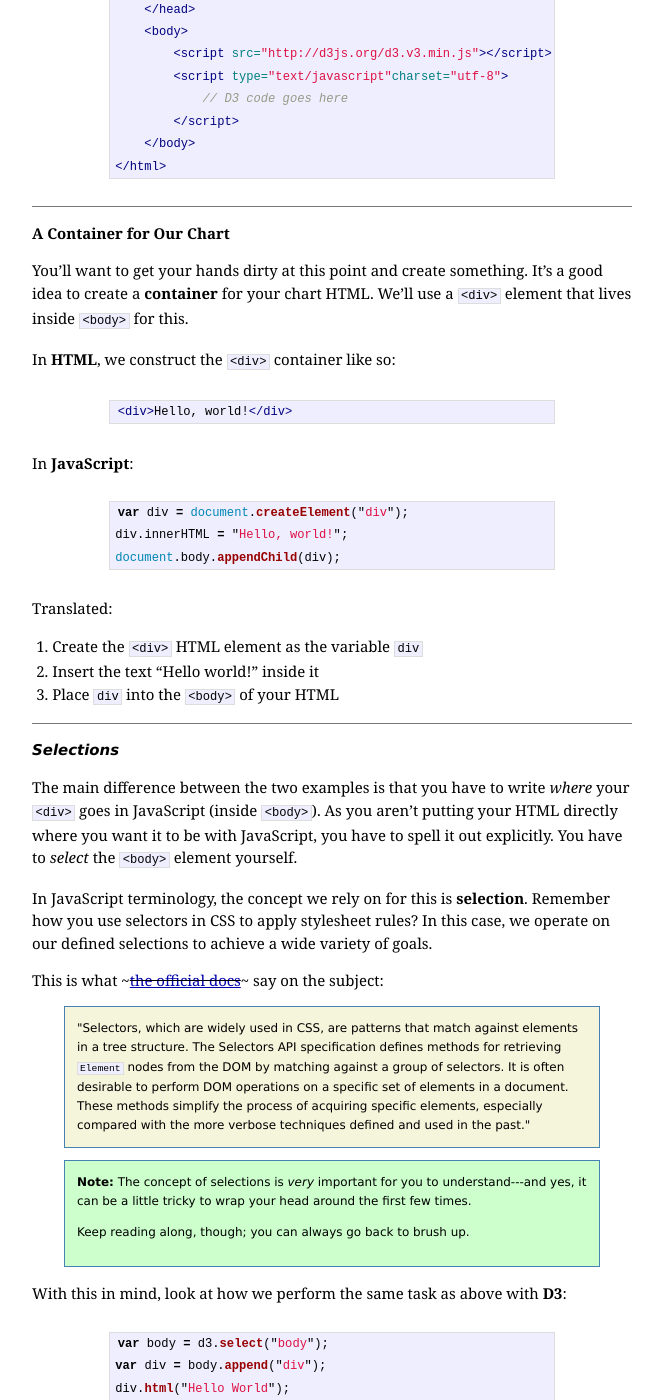
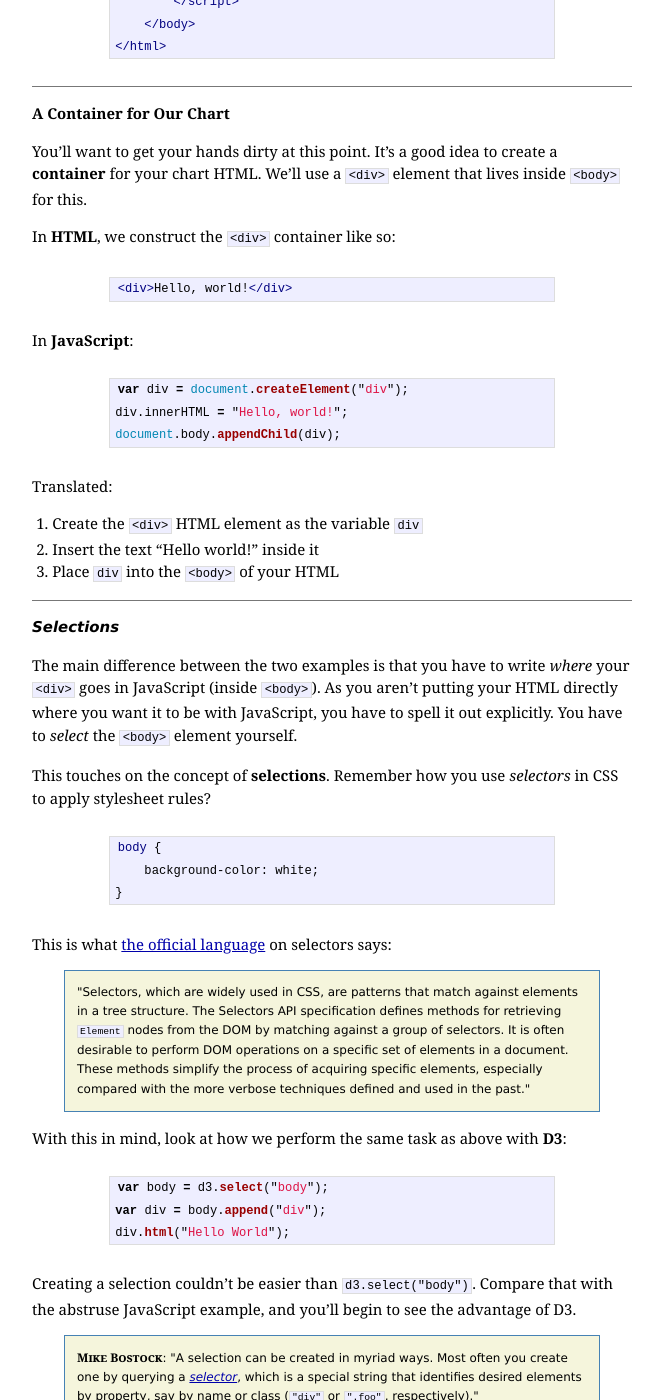
Before and after one commit to ndarville/ndarville.github.io, a Jekyll site: the page built from _posts/2013-11-10-a-bar-chart.markdown, in a window 1280 px wide and 1400 px high, scrolled down 1821 px. Shown: the whole window, without its empty margins (308-971 px from the left). Built offline with Jekyll 4.4.1, drawn with Linux system fonts in a browser that asks for light colours; Markdown is read by kramdown in place of the engine named in the settings; some of the changed text lies outside the part shown.

Commit message:
Cleaned up language of first part of bar tut

````diff
--- a/_posts/2013-11-10-a-bar-chart.markdown
+++ b/_posts/2013-11-10-a-bar-chart.markdown
@@ -35,7 +35,7 @@
 var data = [4, 8, 15, 16, 23, 42];
 ```
 
-The goal is to turn it into something like this:
+The goal is to turn it into this:
 
 <div class="chart chart-aperitif"></div>
 <style>
@@ -67,19 +67,13 @@
     <em>All</em> charts in this tutorial are rendered code. This tutorial contains <em>no</em> images.
 </div>
 
-This tutorial spans over three parts that entail creating
-
-1. A bare-bones version in **HTML**.
-2. Then a more complete chart in **SVG**.
-3. And lastly, animated **transitions** between views.
-
 This tutorial assumes a basic understanding of web development, which includes
 
 1. Editing a web page (HTML/CSS).
 2. Viewing the page in your web browser.
 3. Including `d3.js` on your web page and writing passable JavaScript.
 
-By the end of this tutorial, you will also be familiar with the important concepts of
+By the end of this tutorial, you will also be familiar with the concepts of
 
 1. Selections
 2. Chaining
@@ -96,7 +90,7 @@
 * `scale.linear()`
 * `max()`
 
-To make things even easier, [here][template] is a naked template file you can start out with. You can right-click to save it or copy it from here:
+To make things easier, [here][template] is a naked template file you can start out with. Right-click the link to save it, or copy from here:
 
 ```html
 <!DOCTYPE html>
@@ -125,7 +119,7 @@
 
 <h3 id="container">A Container for Our Chart</h3>
 
-You'll want to get your hands dirty at this point and create something. It's a good idea to create a **container** for your chart HTML. We'll use a `<div>` element that lives inside `<body>` for this.
+You'll want to get your hands dirty at this point. It's a good idea to create a **container** for your chart HTML. We'll use a `<div>` element that lives inside `<body>` for this.
 
 In **HTML**, we construct the `<div>` container like so:
 
@@ -151,18 +145,18 @@
 
 The main difference between the two examples is that you have to write *where* your `<div>` goes in JavaScript (inside `<body>`). As you aren't putting your HTML directly where you want it to be with JavaScript, you have to spell it out explicitly. You have to *select* the `<body>` element yourself.
 
-In JavaScript terminology, the concept we rely on for this is **selection**. Remember how you use selectors in CSS to apply stylesheet rules? In this case, we operate on our defined selections to achieve a wide variety of goals.
+This touches on the concept of **selections**. Remember how you use *selectors* in CSS to apply stylesheet rules?
 
-This is what ~~~[the official docs][selectors]~~~ say on the subject:
+```css
+body {
+    background-color: white;
+}
+```
+
+This is what [the official language][selectors] on selectors says:
 
 <div class="quote box">
     "Selectors, which are widely used in CSS, are patterns that match against elements in a tree structure. The Selectors API specification defines methods for retrieving <code>Element</code> nodes from the DOM by matching against a group of selectors. It is often desirable to perform DOM operations on a specific set of elements in a document. These methods simplify the process of acquiring specific elements, especially compared with the more verbose techniques defined and used in the past."
-</div>
-
-<div class="info box">
-    The concept of selections is <em>very</em> important for you to understand---and yes, it can be a little tricky to wrap your head around the first few times.
-
-    <p>Keep reading along, though; you can always go back to brush up.</p>
 </div>
 
 With this in mind, look at how we perform the same task as above with **D3**:
@@ -176,7 +170,7 @@
 Creating a selection couldn't be easier than `d3.select("body")`. Compare that with the abstruse JavaScript example, and you'll begin to see the advantage of D3.
 
 <div class="quote box">
-    <strong>Mike Bostock</strong>: "A selection can be created in myriad ways. Most often you create one by querying a <em><a href="http://www.w3.org/TR/selectors-api/">selectors</a></em>, which is a special string that identifies desired elements by property, say by name or class (<code>"div"</code> or <code>".foo"</code>, respectively)."
+    <strong>Mike Bostock</strong>: "A selection can be created in myriad ways. Most often you create one by querying a <em><a href="http://www.w3.org/TR/selectors-api/">selector</a></em>, which is a special string that identifies desired elements by property, say by name or class (<code>"div"</code> or <code>".foo"</code>, respectively)."
 </div>
 
 The method name `append()` might confuse you at first, but remember that we are operating on a *tree-like structure* of HTML, which is the DOM. If you recall, the corresponding method in JavaScript was named `appendChild()`.
@@ -241,13 +235,13 @@
 
 This isn't a screenshot, but actual HTML; check it out.
 
-The CSS will be the same for all the following examples, so just use the same for those. We multiplied the values with `10` for our widths, as we ought to have a bar chart bigger than `42` pixels.
-
 If you wonder where we got the values from, we got them from our `data`:
 
 ```js
 var data = [4, 8, 15, 16, 23, 42];
 ```
+
+The CSS will be the same for all the following examples, so just use the same for those. We multiplied the values with `10` for our widths, as we ought to have a bar chart bigger than `42` pixels.
 
 Evidently, this approach *sucks*---for several reasons.
 
````
